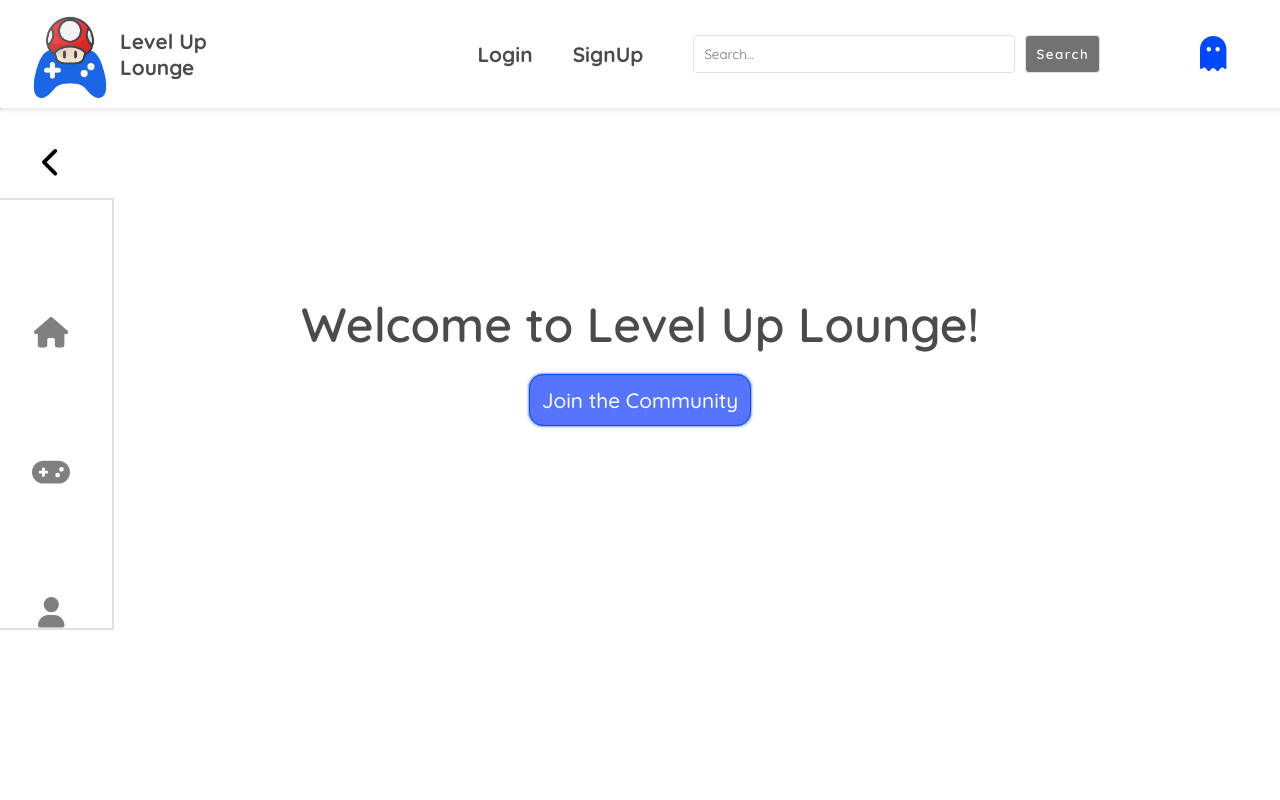
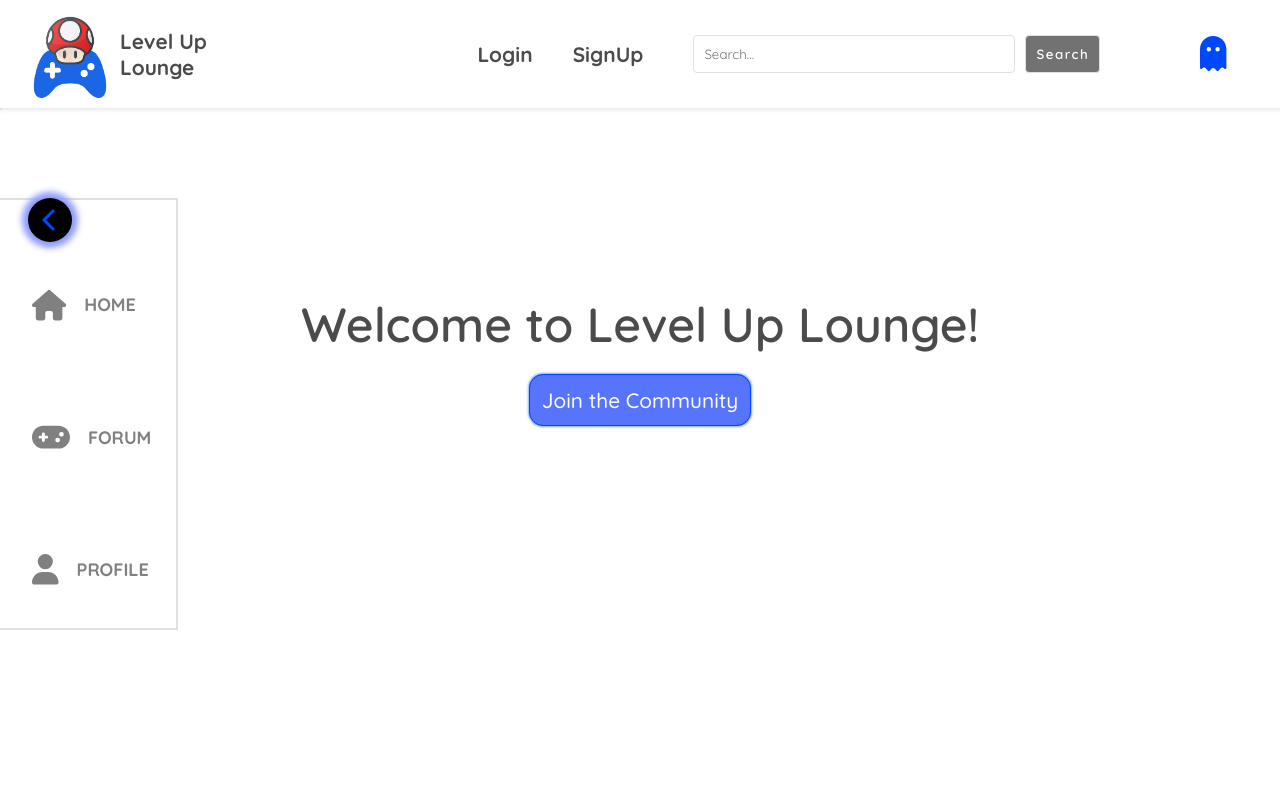
Before and after one commit to jtuvek/Level-Up-Lounge, a React (Vite) app in the folder client/: page / in a window 1280 px wide. Shown: the top 800 px of the page. Built offline with nearby package versions, Linux system fonts and the light colour scheme.

Commit message:
updated syling for css navbar, changed colors and transition animation speed

```diff
--- a/client/src/components/layout/layout.css
+++ b/client/src/components/layout/layout.css
@@ -136,8 +136,9 @@
     display: flex;
     flex-direction: column;
     align-items: flex-start;
-    background-color: rgb(255, 255, 255);
-    width: 100px;
+    /* background-color: rgb(255, 255, 255); */
+    background-color: #fff;
+    width: 164px;
     height: 52vh;
     margin: 0;
     border-right: 2px solid #e0e0e0;
@@ -148,13 +149,15 @@
     top: 20px;
     left: 0px;
     z-index: 100;
+    transition: width 0.3s ease;
   }
 
   .navbar.collapsed {
     padding: 2px;
     flex-direction: column;
     align-items: flex-start;
-    background-color: rgb(255, 255, 255);
+    /* background-color: rgb(255, 255, 255); */
+    background-color: rgb(9, 9, 9);
     width: 60px;
     height: 52vh;
     margin: 0;
@@ -166,23 +169,51 @@
     top: 20px;
     left: 0px;
     z-index: 100;
+    transition: width 0.3s ease;
+  }
+
+  .chevron-icon {
+    cursor: pointer;
+    position: relative;
+    left: 6px;
+    top: 48px;
+    font-size: 2.2rem;
+    color: rgb(0, 72, 255);
+    padding: 10px;
+    background-color: rgb(0, 0, 0);
+    border-radius: 50%;
+    height: 24px;
+    width: 24px;
+    box-shadow: #8c9bfc 0px 0px 6px 6px;
+  }
+
+  .chevron-icon:hover {
+    background-color: rgb(0, 0, 0);
+    box-shadow: #ff3030 0px 0px 6px 6px;
+    color: #c1003a;
   }
 
   .sidebar-links {
     display: flex;
     flex-direction: column;
     justify-content: center;
-    align-items: center;
+    align-items: flex-start;
     gap: 82px;
     height: 80%;
     font-size: 1.9rem;
     margin-left: 16px;
-    transition: max-width 0.5s ease, margin-left 0.5s ease;
+    transition: max-width 0.3s ease, margin-left 0.3s ease;
   }
 
   .sidebar-links.collapsed {
     margin-left: 2px;
-    transition: width 9s ease, margin-left 0.5s ease;
+
+    transition: width 0.3s ease, margin-left 0.3s ease;
+  }
+
+  .text-container {
+    display: inline-block;
+    margin-left: 5px;
   }
 
 
@@ -191,7 +222,16 @@
     padding: 10px;
     color: grey;
     position: relative;
-    top: 40px;
+    display: flex;
+    align-items: center;
+    left: 0;
+    margin: 0;
+  }
+
+  .text-container {
+    margin-left: 18px;
+    transition: margin-left 0.5s ease;
+    font-size: 18px;
   }
 
   .sidebar-links a:hover {
@@ -199,13 +239,13 @@
   }
 
   .sidebar-links a:hover::after {
-    content: attr(data-title);
     position: absolute;
-    top: 100%;
-    left: 50%;
+    top: 0;
+    left: 100%;
     font-size: 1.1rem;
-    transform: translateX(-50%);
+    transform: translateX(10px);
   }
+
 
   /* Footer Section */
   .footer-container {
--- a/client/src/components/navbar.jsx
+++ b/client/src/components/navbar.jsx
@@ -24,7 +24,7 @@ const Navbar = () => {
     <div className={`sidebar-links ${isSidebarExpanded ? 'expanded' : 'collapsed'}`}>
       {/* Add an icon or button to toggle the sidebar */}
       <div className="toggle-icon" onClick={toggleSidebar}>
-        <FontAwesomeIcon icon={isSidebarExpanded ? faChevronLeft : faChevronRight} />
+        <FontAwesomeIcon className='chevron-icon' icon={isSidebarExpanded ? faChevronLeft : faChevronRight} />
       </div>
 
       {/* Links */}
@@ -35,6 +35,7 @@ const Navbar = () => {
         onMouseLeave={handleMouseLeave}
       >
         <FontAwesomeIcon icon={faHome} />
+        {isSidebarExpanded && <span className="text-container">HOME</span>}
       </Link>
       <Link
         to="/forums"
@@ -43,6 +44,7 @@ const Navbar = () => {
         onMouseLeave={handleMouseLeave}
       >
         <FontAwesomeIcon icon={faGamepad} />
+        {isSidebarExpanded && <span className="text-container">FORUM</span>}
       </Link>
       <Link
         to="/profile"
@@ -51,6 +53,7 @@ const Navbar = () => {
         onMouseLeave={handleMouseLeave}
       >
         <FontAwesomeIcon icon={faUser} />
+        {isSidebarExpanded && <span className="text-container">PROFILE</span>}
       </Link>
     </div>
   </nav>
```
